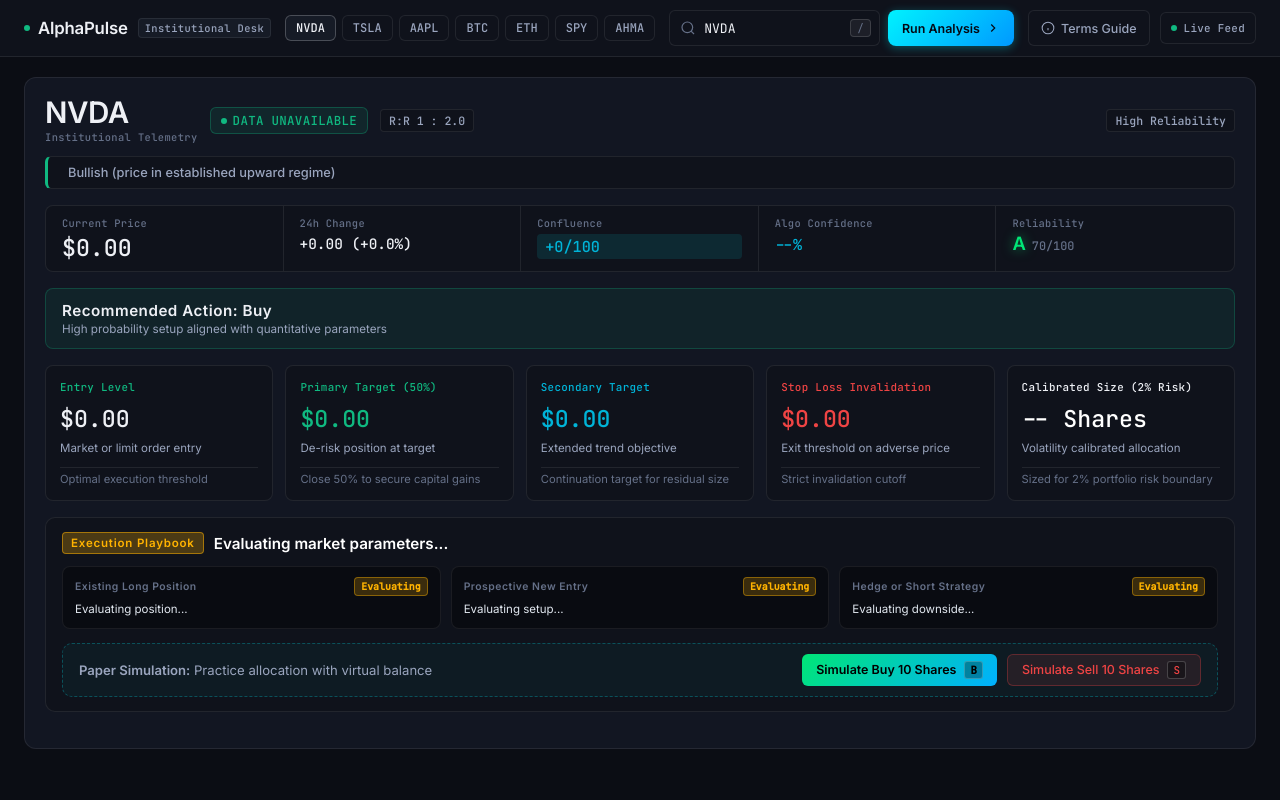
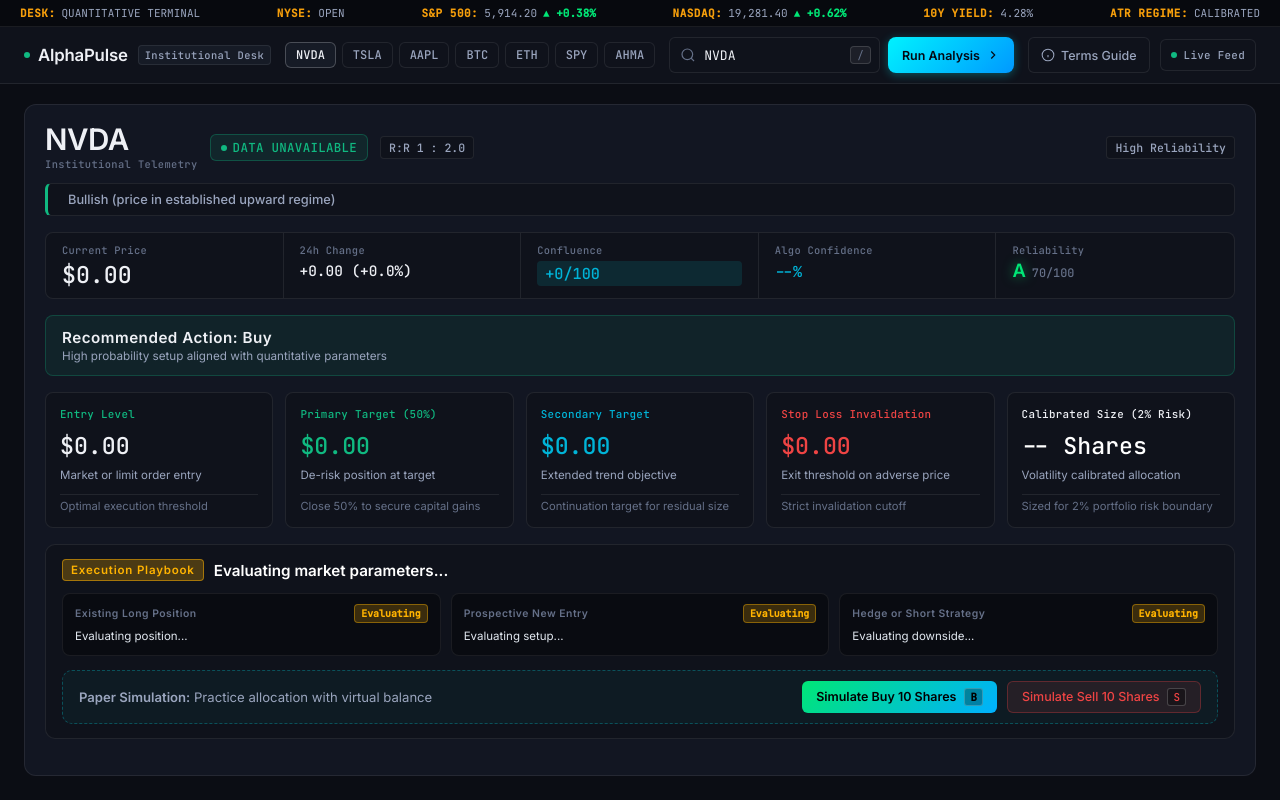
Before and after one commit to shamir-khan-dev/Stock-Analyzer, a plain HTML site: page frontend/index.html in a window 1280 px wide. Shown: the top 800 px of the page. Drawn offline with Linux system fonts and the light colour scheme; files that its build step writes are made by us from their sources; no server answers; files whose address does not match are found by name.

Commit message:
feat: unslop institutional quantitative terminal ribbon and market telemetry

```diff
--- a/frontend/css/styles.css
+++ b/frontend/css/styles.css
@@ -70,6 +70,39 @@ body {
   display: flex;
   flex-direction: column;
   min-height: 100vh;
+}
+
+/* Institutional Terminal Market Strip */
+.terminal-market-strip {
+  display: flex;
+  align-items: center;
+  justify-content: space-between;
+  background: #07090e;
+  border-bottom: 1px solid rgba(255, 255, 255, 0.08);
+  padding: 6px 20px;
+  font-family: var(--font-mono);
+  font-size: 11px;
+  color: var(--text-secondary);
+  overflow-x: auto;
+  white-space: nowrap;
+  gap: 16px;
+}
+
+.strip-item {
+  display: flex;
+  align-items: center;
+  gap: 6px;
+}
+
+.strip-label {
+  color: #f59e0b;
+  font-weight: 600;
+  letter-spacing: 0.5px;
+}
+
+.tick-up {
+  color: #00e676;
+  font-weight: 600;
 }
 
 /* ==========================================================================
--- a/frontend/index.html
+++ b/frontend/index.html
@@ -16,6 +16,16 @@
 </head>
 <body class="go-os-body">
   <div class="app-container">
+
+    <!-- Institutional Telemetry Strip -->
+    <div class="terminal-market-strip">
+      <div class="strip-item"><span class="strip-label">DESK:</span> QUANTITATIVE TERMINAL</div>
+      <div class="strip-item"><span class="strip-label">NYSE:</span> OPEN</div>
+      <div class="strip-item"><span class="strip-label">S&P 500:</span> 5,914.20 <span class="tick-up">▲ +0.38%</span></div>
+      <div class="strip-item"><span class="strip-label">NASDAQ:</span> 19,281.40 <span class="tick-up">▲ +0.62%</span></div>
+      <div class="strip-item"><span class="strip-label">10Y YIELD:</span> 4.28%</div>
+      <div class="strip-item"><span class="strip-label">ATR REGIME:</span> CALIBRATED</div>
+    </div>
 
     <!-- Top Navigation Bar -->
     <header class="top-nav">
```
